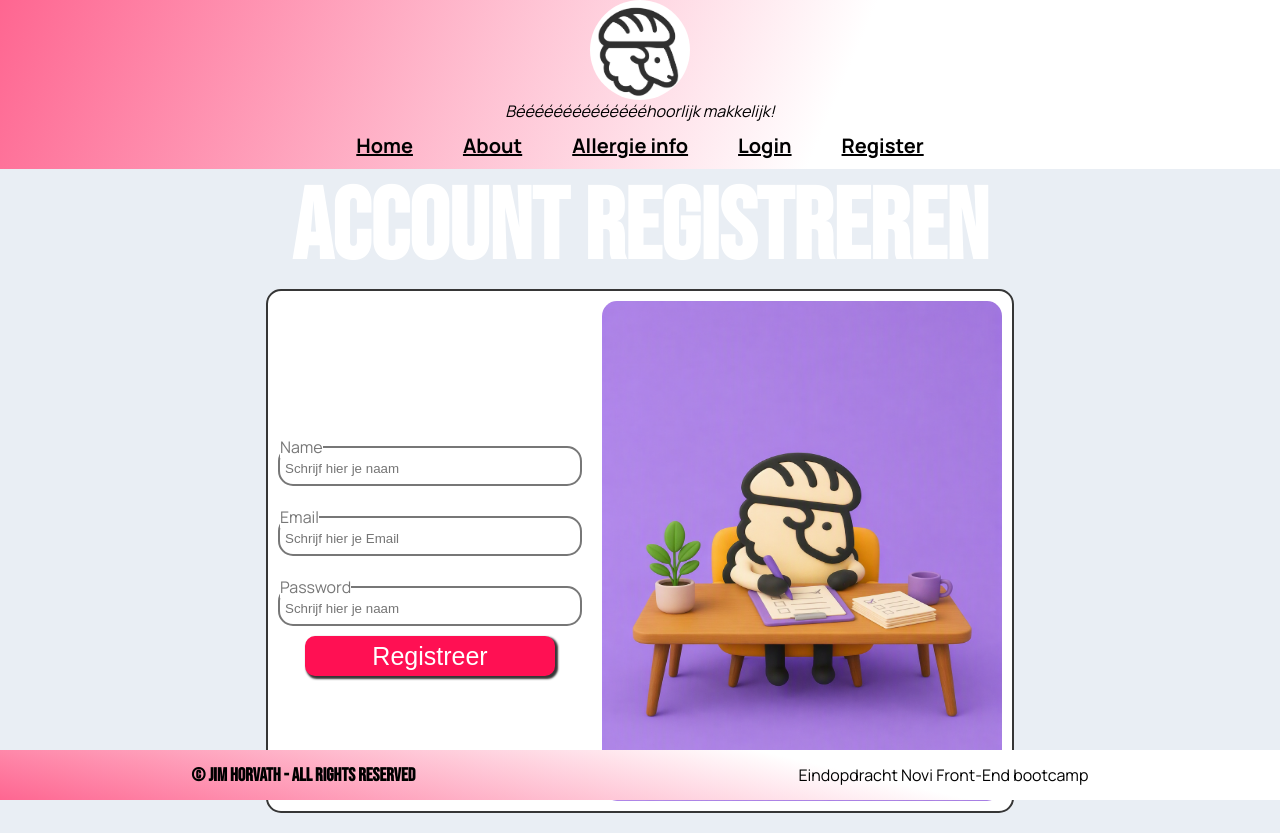
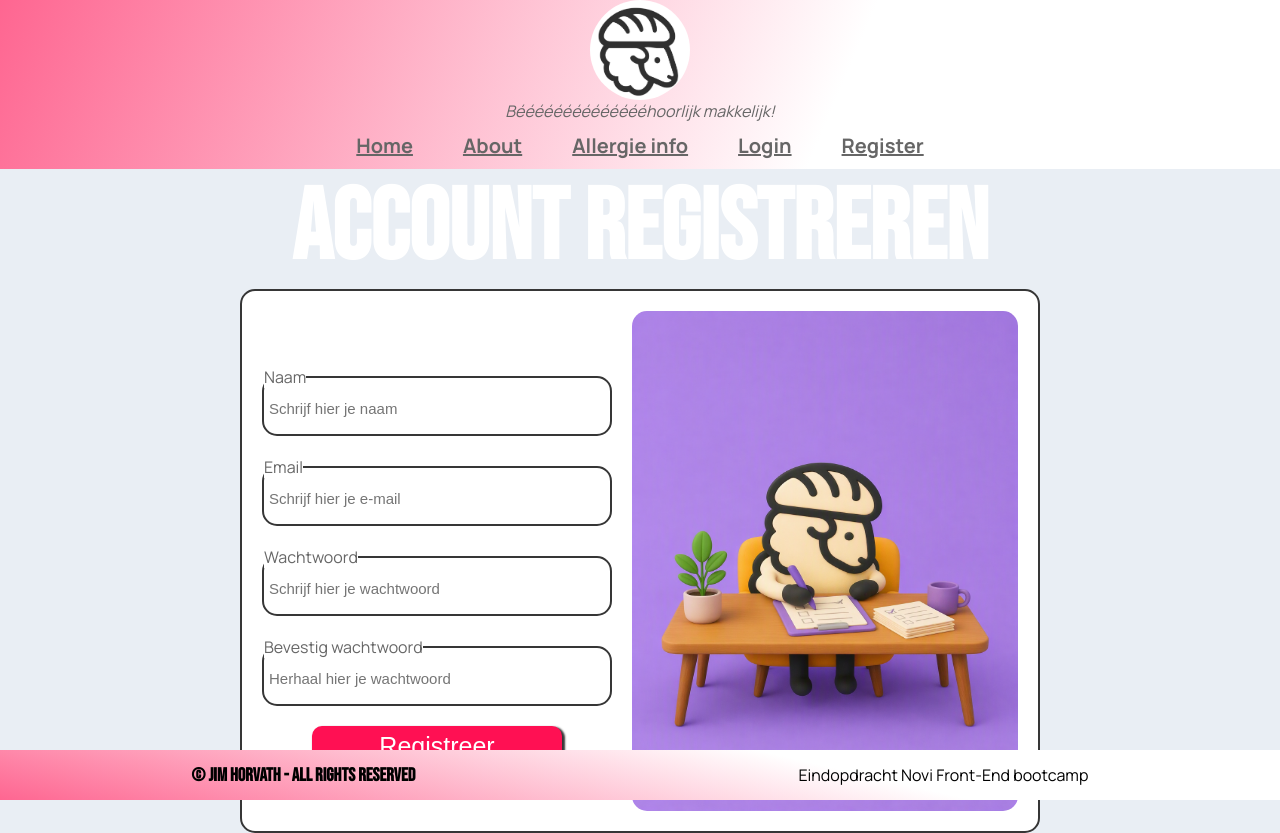
Before and after one commit to Deaddrums/FrontEnd-eindopdracht-NOVI, a React (Vite) app: page /Register in a window 1280 px wide. Built offline with nearby package versions, Linux system fonts and the light colour scheme.

Commit message:
Opdracht start: main lay-out (20%)  home-page (100%)  About page (90%) text unfinished  Allergy page (95%)  Diet page - cancelled  Login page (100%)  Register page (100%)  Account Dashboard (10%)  History (0%)  Preferences (0%)

```diff
--- a/src/App.css
+++ b/src/App.css
@@ -15,7 +15,8 @@
 :root {
  --background-color: #e9eef4;
  --background-container-color:#FFFFFF;
- --background-allergy-card:#9bdbf9
+ --background-allergy-card:#9bdbf9;
+
 
  --text-color: #666666;
  --text-alternate-color: white;
@@ -24,9 +25,15 @@
 
  --ul-li-color: #9598da;
  --border-color: #363636;
+ --border-soft-color:#d9d9d9;
  --border-alternate-color:#777;
  --text-accent-color: #ff7600;
- --button-color: #FF1053
+ --button-color: #FF1053;
+
+ --approve-color:#76e846;
+ --approve-color-soft: rgba(0, 255, 0, 0.15);
+ --disapprove-color:#ff5757;
+ --disapprove-color-soft: rgba(255, 0, 0, 0.15);
 
 }
 
@@ -68,3 +75,7 @@ button {
 button:hover {
     transform: scale(1.1)
 }
+
+input:focus, textarea:focus {
+    outline: none;
+}
--- a/src/App.jsx
+++ b/src/App.jsx
@@ -8,6 +8,7 @@ import AllergyPage from "./assets/Pages/AllergyPage/AllergyPage.jsx";
 import {Routes, Route} from "react-router-dom";
 import LoginPage from "./assets/Pages/LoginPage/LoginPage.jsx";
 import RegisterPage from "./assets/Pages/RegisterPage/RegisterPage.jsx";
+import AccountDashboardPage from "./assets/Pages/AccountDashboardPage/AccountDashboardPage.jsx";
 
 function App() {
 
@@ -21,6 +22,7 @@ function App() {
                 <Route path="/Allergy" element={<AllergyPage/>}/>
                 <Route path="/Login" element={<LoginPage/>}/>
                 <Route path="/Register" element={<RegisterPage/>}/>
+                <Route path="/Dashboard" element={<AccountDashboardPage/>}/>
             </Routes>
 
             <FooterBar/>
--- /dev/null
+++ b/src/assets/Helpers/PasswordConfirmer/PasswordConfirmer.jsx
@@ -0,0 +1,14 @@
+
+
+export function PasswordConfirmer (rpPassword, rpConfirmPassword) {
+
+
+        if (!rpPassword || !rpConfirmPassword) {
+            return '';
+        }
+
+        return rpPassword === rpConfirmPassword
+            ? 'rpGreen'
+            : 'rpRed';
+
+}
--- /dev/null
+++ b/src/assets/Pages/AccountDashboardPage/AccountDashboardPage.css
@@ -0,0 +1,38 @@
+.adpOuterWrapper {
+    display: flex;
+    flex-direction: column;
+    justify-content: center;
+    align-items: center;
+
+}
+
+.adpTitle {
+    font-size: 100px;
+    color: var(--text-alternate-color);
+}
+
+.adpInnerWrapper {
+    height: 800px;
+    width: 800px;
+
+    border: var(--border-color) 2px solid;
+    border-radius: 15px;
+    background: var(--background-container-color);
+
+}
+
+.adpButtonWrapper {
+    display: flex;
+    flex-direction: row;
+    justify-content: space-evenly;
+
+    gap: 20px;
+}
+
+.adpButtonWrapper button {
+    height: 50px;
+    width: 300px;
+    font-size: 25px;
+
+
+}
--- /dev/null
+++ b/src/assets/Pages/AccountDashboardPage/AccountDashboardPage.jsx
@@ -0,0 +1,38 @@
+import './AccountDashboardPage.css'
+import {Link} from "react-router-dom";
+
+function AccountDashboardPage() {
+
+    return <>
+
+        <div
+            className="adpOuterWrapper"
+        >
+            <h1
+                className="adpTitle">
+                Account dashboard
+            </h1>
+
+            <h2>
+                <em>Bekijk hier je boodschappenlijstje historie en je voorkeuren</em>
+            </h2>
+            <div
+                className="adpInnerwrapper">
+
+<div
+className="adpButtonWrapper"
+>
+
+    <button>Historie</button>
+    <button>Voorkeuren</button>
+    <button>Nog iets</button>
+
+</div>
+
+            </div>
+        </div>
+    </>
+
+}
+
+export default AccountDashboardPage
--- a/src/assets/Pages/LoginPage/LoginPage.css
+++ b/src/assets/Pages/LoginPage/LoginPage.css
@@ -63,7 +63,7 @@
     width: 100%;
     padding: 16px;
 
-    border: 2px solid #d9d9d9;
+    border: var(--border-color) 2px solid;
     border-radius: 10px;
 
     font-size: 1rem;
@@ -81,6 +81,6 @@
     background: var(--background-container-color);
     padding: 0 6px;
 
-    color: var(--text-soft-color);
+    color: var(--text-color);
     font-size: 0.85rem;
 }
--- a/src/assets/Pages/RegisterPage/RegisterPage.css
+++ b/src/assets/Pages/RegisterPage/RegisterPage.css
@@ -21,6 +21,9 @@
     border-radius: 15px;
     background: var(--background-container-color);
 
+    width: 800px;
+    padding: 10px;
+
 }
 
 .rpForm {
@@ -39,14 +42,14 @@
 
 .rpFieldset {
 
-    border: var(--border-alternate-color) 2px solid;
+    border: var(--border-color) 2px solid;
     border-radius: 15px;
 
-    height: 50px;
-    width: 300px;
+    height: 70px;
+    width: 350px;
     margin: 10px;
 
-    color: var(--text-soft-color);
+    color: var(--text-color);
 
 }
 
@@ -57,14 +60,29 @@
     background: transparent;
     border: transparent;
 
-    height: 50px;
+    height: 70px;
     width: 300px;
     padding: 5px;
+
+
+    font-size: 15px;
 }
 
 .rpFormButton {
+    margin-top: 10px;
+
     height: 40px;
     width: 250px;
 
     font-size: 25px;
 }
+
+.rpFieldset.rpRed {
+    background: var(--disapprove-color-soft);
+    border-radius: 15px;
+}
+
+.rpFieldset.rpGreen {
+    background: var(--approve-color-soft);
+    border-radius: 15px;
+}
--- a/src/assets/Pages/RegisterPage/RegisterPage.jsx
+++ b/src/assets/Pages/RegisterPage/RegisterPage.jsx
@@ -1,12 +1,14 @@
 import './RegisterPage.css'
 import {useState} from "react";
 import image from '../../images/Broodschaap Register.png'
+import {PasswordConfirmer} from "../../Helpers/PasswordConfirmer/PasswordConfirmer.jsx";
 
 function RegisterPage() {
 
     const [rpName, setRpName] = useState('')
     const [rpEmail, setRpEmail] = useState('')
     const [rpPassword, setRpPassword] = useState('')
+    const [rpConfirmPassword, setRpConfirmPassword] = useState('')
 
     const handleSubmit = (e) => {
         e.preventDefault();
@@ -29,7 +31,7 @@ function RegisterPage() {
                 >
 
                     <fieldset className="rpFieldset">
-                        <legend>Name</legend>
+                        <legend>Naam</legend>
                         <input type="textarea"
                                id="rpNameID"
                                name="rpName"
@@ -45,21 +47,37 @@ function RegisterPage() {
                         <input type="textarea"
                                id="rpEmailID"
                                name="rpEmail"
-                               placeholder="Schrijf hier je Email"
+                               placeholder="Schrijf hier je e-mail"
                                value={rpEmail}
                                onChange={(e) => setRpEmail(e.target.value)}
                         />
 
                     </fieldset>
 
-                    <fieldset className="rpFieldset">
-                        <legend>Password</legend>
-                        <input type="textarea"
+                    <fieldset
+                        className={`rpFieldset ${PasswordConfirmer(rpPassword, rpConfirmPassword)}`}
+                    >
+                        <legend>Wachtwoord</legend>
+                        <input type="password"
                                id="rpPasswordID"
                                name="rpPassword"
-                               placeholder="Schrijf hier je naam"
+                               placeholder="Schrijf hier je wachtwoord"
                                value={rpPassword}
                                onChange={(e) => setRpPassword(e.target.value)}
+                        />
+
+                    </fieldset>
+
+                    <fieldset
+                        className={`rpFieldset ${PasswordConfirmer(rpPassword, rpConfirmPassword)}`}
+                    >
+                        <legend>Bevestig wachtwoord</legend>
+                        <input type="password"
+                               id="rpPasswordConfirmID"
+                               name="rpPasswordConfirm"
+                               value={rpConfirmPassword}
+                               onChange={(e) => setRpConfirmPassword(e.target.value)}
+                               placeholder="Herhaal hier je wachtwoord"
                         />
 
                     </fieldset>
```
